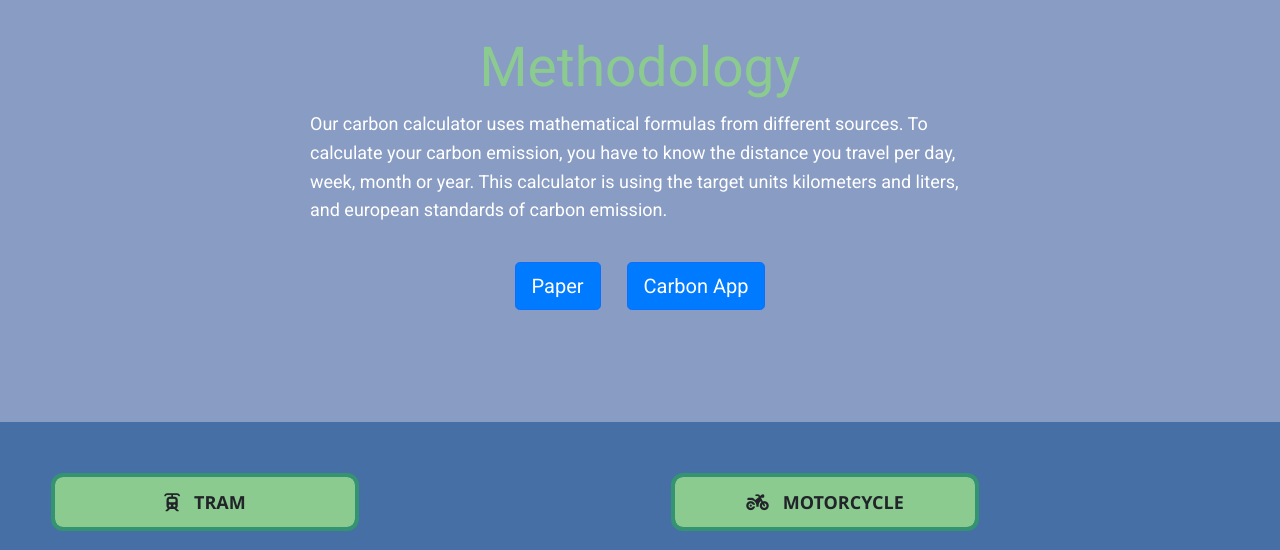
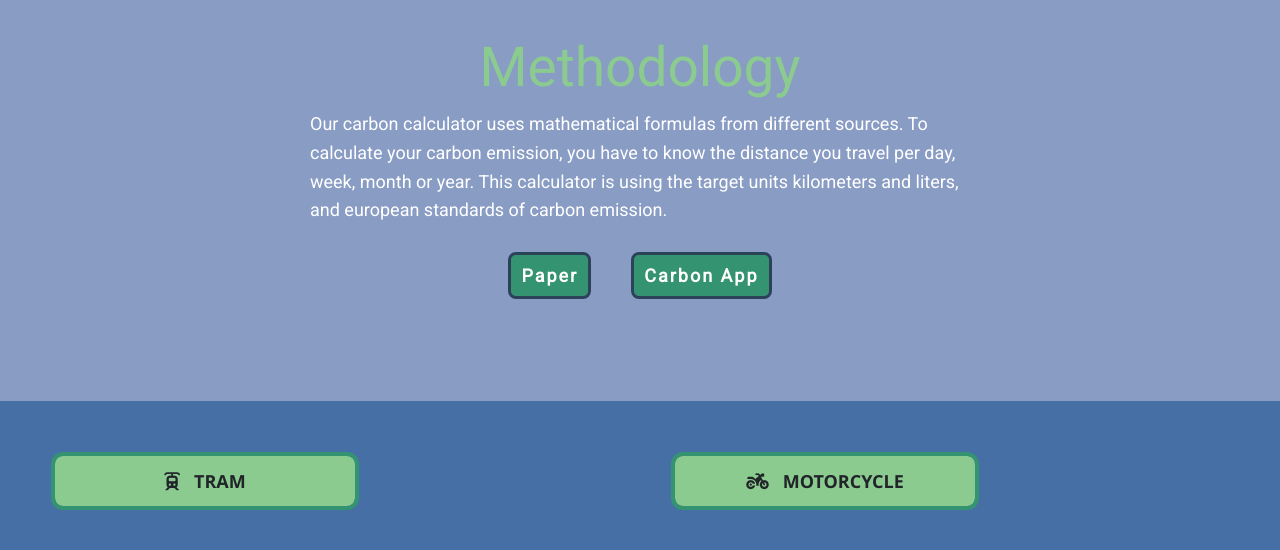
Before and after one commit to sandrathereseb/carbon_app_2023, a Flask app: page /methodology in a window 1280 px wide. Shown: the part 304-854 px from the top of the page. Run offline with Flask 2, Linux system fonts and the light colour scheme; some libraries are stand-ins or nearby versions.

Commit message:
Update methodology.html

```diff
--- a/capp/templates/methodology.html
+++ b/capp/templates/methodology.html
@@ -14,12 +14,10 @@
         </p>
         <div class="container_buttons_links_header">
           <div class="btn">
-            <a href="static/methodology_placeholder.pdf" target="_blank" class="btn btn-primary btn-lg mr-2" ,
-              style="background-color:#007bff;">Paper</a>
+            <a href="static/methodology_placeholder.pdf" target="_blank" class="btn_carbon_app_new_entry_main">Paper</a>
           </div>
           <div class="btn">
-            <a href="{{url_for('carbon_app.carbon_app_home')}}" class="btn btn-primary btn-lg mr-2" ,
-              style="background-color:#007bff;">Carbon App</a>
+            <a href="{{url_for('carbon_app.carbon_app_home')}}" class="btn_carbon_app_new_entry_main">Carbon App</a>
           </div>
         </div>
       </div>
@@ -92,7 +90,7 @@
     <p class="paratext"><span><i class="fa-solid fa-motorcycle"></i></span>&nbsp;&nbsp; MOTORCYCLE</p>
   </div>
   <div class="inside" id="kekfive" style="display: none;">
-    insert motorcycle here
+    insert motorbike here
   </div>
 
   <div class="drop" id="six">
```
